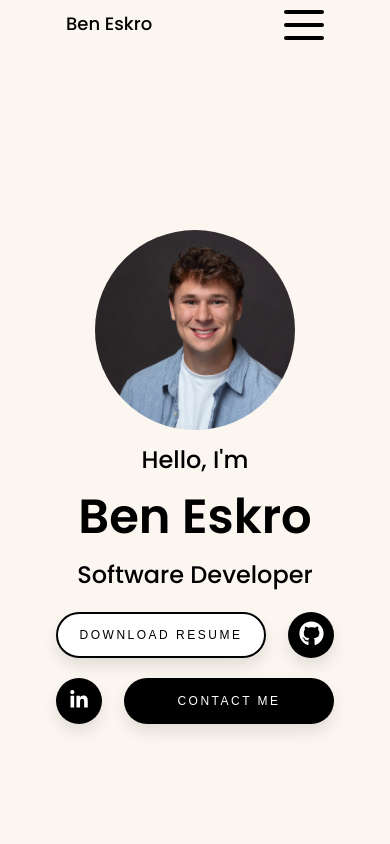
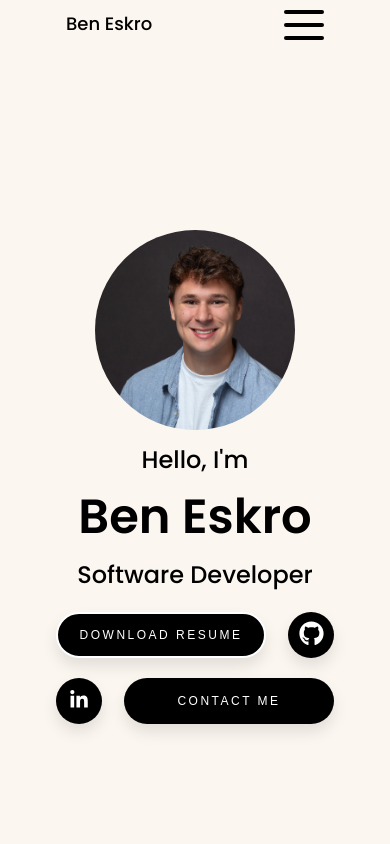
Before and after one commit to beskro2/AboutMeApp, a React (Create React App) app in the folder aboutme/: page / in a window 390 px wide. In both pictures the pointer is over the button "DOWNLOAD RESUME". Shown: the top 844 px of the page. Built offline with nearby package versions, Linux system fonts and the light colour scheme.

Commit message:
fit mobile buttons and sections labels

```diff
--- a/aboutme/src/App.css
+++ b/aboutme/src/App.css
@@ -440,7 +440,7 @@ p {
     font-size: 5rem;
     font-weight: 500;
     margin-bottom: 30px;
-    margin-left: 50px;
+    margin-left: 0px;
   }
   .experience-container {
     height: 130vh;
@@ -462,6 +462,18 @@ p {
 }
 /* change format for phone use*/
 @media (max-width: 500px) {
+  /*buttons */
+  .largebtn:hover {
+    background-color: black;
+    border: solid;
+    border-width: 2px;
+    color: white;
+  }
+  .smallbtn:hover {
+    background-color: black;
+    color: white;
+    border: 2px solid black;
+  }
   /*into*/
   .intro-container {
     height: 100vh;
--- a/aboutme/src/ContactMe.css
+++ b/aboutme/src/ContactMe.css
@@ -65,4 +65,10 @@ h1 {
   .texticongroup {
     margin: 5px;
   }
+  .emailbutton:hover {
+    background-color: black;
+    border: solid;
+    border-width: 2px;
+    color: white;
+  }
 }
--- a/aboutme/src/ContactMe.js
+++ b/aboutme/src/ContactMe.js
@@ -25,7 +25,7 @@ function ContactMe() {
             <FaLinkedinIn className="contactIcon" />
           </button>
         </a>
-        <h1>www.linkedin.com/in/ben-eskro</h1>
+        <h1>Linkedin</h1>
       </div>
       <div className="texticongroup">
         <button className="emailbutton" onClick={handleClick}>
```
